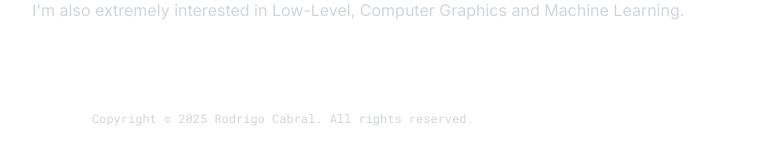
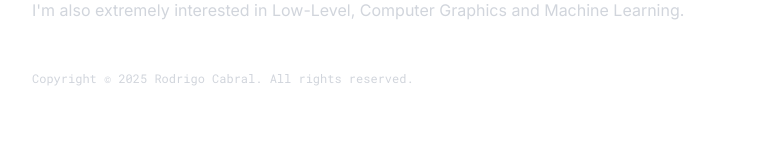
Before and after one commit to rodcabral/rodcabral.github.io, a Next.js app: page / in a window 1280 px wide. Shown: the part 386-550 px from the top of the page, without its empty margins (240-1006 px from the left). Built offline with nearby package versions, Linux system fonts and the light colour scheme.

Commit message:
fix footer

```diff
--- a/app/components/Footer/index.tsx
+++ b/app/components/Footer/index.tsx
@@ -1,6 +1,6 @@
 export default function Footer() {
     return (
-        <footer className="w-full py-10 max-w-4xl p-8 lg:px-15">
+        <footer className="w-full">
             <p className="font-mono text-xs text-gray-300">Copyright © 2025 Rodrigo Cabral. All rights reserved.</p>
         </footer>
     )
```
